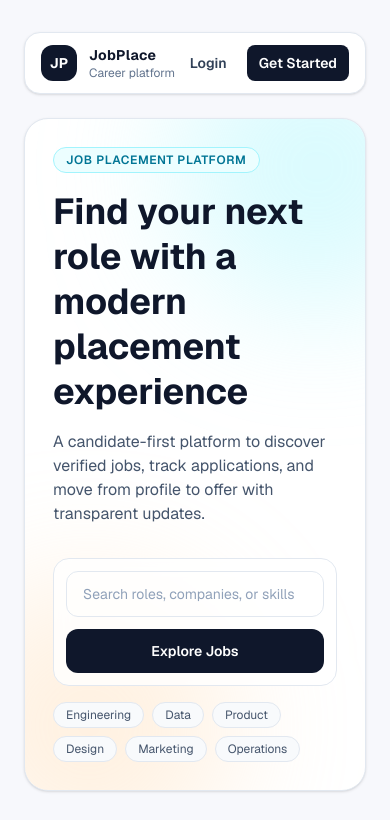
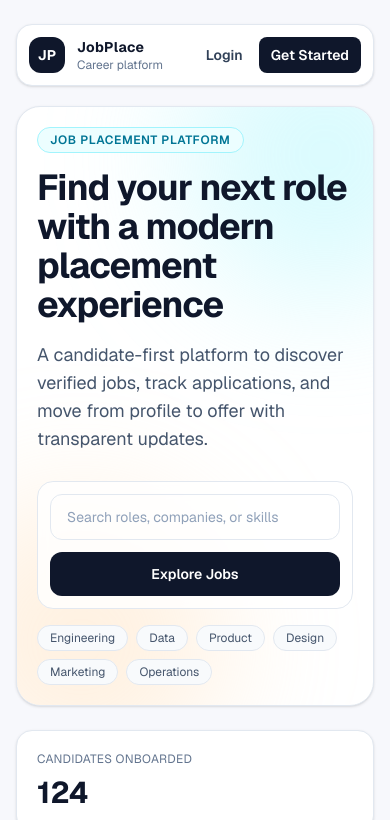
Before and after one commit to vitchcraftstudios/job-placement-platform, a Next.js app: page / in a window 390 px wide. Shown: the top 820 px of the page. Built offline with nearby package versions, Linux system fonts and the light colour scheme.

Commit message:
Improve mobile responsiveness for landing page

```diff
--- a/app/page.tsx
+++ b/app/page.tsx
@@ -20,8 +20,8 @@ const categories = ["Engineering", "Data", "Product", "Design", "Marketing", "Op
 export default function Home() {
   return (
     <div className="min-h-screen bg-[#f7f8fc] text-slate-900">
-      <main className="mx-auto w-full max-w-6xl px-6 py-8 sm:px-8 sm:py-12">
-        <header className="mb-6 flex items-center justify-between rounded-2xl border border-slate-200 bg-white px-4 py-3 shadow-sm sm:px-6">
+      <main className="mx-auto w-full max-w-6xl px-4 py-6 sm:px-8 sm:py-12">
+        <header className="mb-5 flex flex-wrap items-center justify-between gap-3 rounded-2xl border border-slate-200 bg-white px-3 py-3 shadow-sm sm:mb-6 sm:px-6">
           <div className="flex items-center gap-3">
             <span className="inline-flex h-9 w-9 items-center justify-center rounded-xl bg-slate-900 text-sm font-bold text-white">
               JP
@@ -45,17 +45,17 @@ export default function Home() {
               Resources
             </a>
           </nav>
-          <div className="flex items-center gap-2">
-            <button className="rounded-lg px-3 py-2 text-sm font-semibold text-slate-700 transition hover:bg-slate-100">
+          <div className="ml-auto flex items-center gap-2">
+            <button className="rounded-lg px-2 py-2 text-sm font-semibold text-slate-700 transition hover:bg-slate-100 sm:px-3">
               Login
             </button>
-            <button className="rounded-lg bg-slate-900 px-3 py-2 text-sm font-semibold text-white transition hover:bg-slate-700">
+            <button className="rounded-lg bg-slate-900 px-3 py-2 text-sm font-semibold text-white transition hover:bg-slate-700 sm:px-4">
               Get Started
             </button>
           </div>
         </header>
 
-        <section className="relative overflow-hidden rounded-3xl border border-slate-200 bg-white p-7 shadow-sm sm:p-10">
+        <section className="relative overflow-hidden rounded-3xl border border-slate-200 bg-white p-5 shadow-sm sm:p-10">
           <div className="pointer-events-none absolute -right-24 -top-24 h-72 w-72 rounded-full bg-cyan-200/40 blur-3xl" />
           <div className="pointer-events-none absolute -left-20 -bottom-20 h-72 w-72 rounded-full bg-orange-200/35 blur-3xl" />
 
@@ -63,21 +63,21 @@ export default function Home() {
             <p className="inline-flex rounded-full border border-cyan-200 bg-cyan-50 px-3 py-1 text-xs font-semibold uppercase tracking-wider text-cyan-700">
               Job Placement Platform
             </p>
-            <h1 className="mt-4 max-w-3xl text-4xl font-bold leading-tight sm:text-5xl">
+            <h1 className="mt-4 max-w-3xl text-4xl font-bold leading-[1.08] tracking-tight sm:text-5xl">
               Find your next role with a modern placement experience
             </h1>
-            <p className="mt-4 max-w-2xl text-base text-slate-600">
+            <p className="mt-4 max-w-2xl text-lg text-slate-600 sm:text-base">
               A candidate-first platform to discover verified jobs, track applications,
               and move from profile to offer with transparent updates.
             </p>
 
-            <div className="mt-8 flex flex-col gap-3 rounded-2xl border border-slate-200 bg-white/80 p-3 backdrop-blur sm:flex-row">
+            <div className="mt-7 flex flex-col gap-3 rounded-2xl border border-slate-200 bg-white/80 p-3 backdrop-blur sm:mt-8 sm:flex-row">
               <input
                 className="w-full rounded-xl border border-slate-200 px-4 py-3 text-sm outline-none placeholder:text-slate-400 focus:border-cyan-400"
                 placeholder="Search roles, companies, or skills"
                 readOnly
               />
-              <button className="rounded-xl bg-slate-900 px-5 py-3 text-sm font-semibold text-white transition hover:bg-slate-700">
+              <button className="w-full rounded-xl bg-slate-900 px-5 py-3 text-sm font-semibold text-white transition hover:bg-slate-700 sm:w-auto">
                 Explore Jobs
               </button>
             </div>
@@ -95,7 +95,7 @@ export default function Home() {
           </div>
         </section>
 
-        <section className="mt-8 grid gap-4 sm:grid-cols-2 lg:grid-cols-4">
+        <section className="mt-6 grid gap-3 sm:mt-8 sm:gap-4 sm:grid-cols-2 lg:grid-cols-4">
           <article className="rounded-2xl border border-slate-200 bg-white p-5 shadow-sm">
             <p className="text-xs uppercase tracking-wide text-slate-500">Candidates onboarded</p>
             <p className="mt-2 text-3xl font-bold">{pipeline.totalCandidates}</p>
@@ -114,8 +114,8 @@ export default function Home() {
           </article>
         </section>
 
-        <section className="mt-10 grid gap-6 lg:grid-cols-[1.2fr,0.8fr]">
-          <article className="rounded-3xl border border-slate-200 bg-white p-6 shadow-sm sm:p-8">
+        <section className="mt-8 grid gap-4 sm:mt-10 sm:gap-6 lg:grid-cols-[1.2fr,0.8fr]">
+          <article className="rounded-3xl border border-slate-200 bg-white p-5 shadow-sm sm:p-8">
             <div className="flex items-center justify-between">
               <h2 className="text-2xl font-semibold">Featured opportunities</h2>
               <a href="#" className="text-sm font-semibold text-cyan-700">
@@ -152,7 +152,7 @@ export default function Home() {
             </div>
           </article>
 
-          <article className="rounded-3xl border border-slate-200 bg-slate-900 p-6 text-white shadow-sm sm:p-8">
+          <article className="rounded-3xl border border-slate-200 bg-slate-900 p-5 text-white shadow-sm sm:p-8">
             <p className="text-sm font-semibold uppercase tracking-wider text-cyan-300">Success story</p>
             <h3 className="mt-3 text-2xl font-semibold">From application to offer in 17 days</h3>
             <p className="mt-4 text-sm text-slate-300">
@@ -167,7 +167,7 @@ export default function Home() {
           </article>
         </section>
 
-        <section className="mt-10 rounded-3xl border border-slate-200 bg-white p-6 shadow-sm sm:p-8">
+        <section className="mt-8 rounded-3xl border border-slate-200 bg-white p-5 shadow-sm sm:mt-10 sm:p-8">
           <h2 className="text-2xl font-semibold">How it works</h2>
           <div className="mt-6 grid gap-4 md:grid-cols-3">
             {processSteps.map((step, idx) => (
@@ -182,17 +182,17 @@ export default function Home() {
           </div>
         </section>
 
-        <section className="mt-10 rounded-3xl bg-gradient-to-r from-cyan-600 to-blue-600 p-7 text-white shadow-sm sm:p-10">
+        <section className="mt-8 rounded-3xl bg-gradient-to-r from-cyan-600 to-blue-600 p-5 text-white shadow-sm sm:mt-10 sm:p-10">
           <h2 className="max-w-2xl text-3xl font-bold">Ready to launch your career move?</h2>
           <p className="mt-3 max-w-xl text-sm text-cyan-50">
             This demo is built to evolve into production with auth, database, role-based
             access, and workflows for applications, interviews, and offers.
           </p>
-          <div className="mt-6 flex flex-wrap gap-3">
-            <button className="rounded-xl bg-white px-5 py-3 text-sm font-semibold text-slate-900 transition hover:bg-slate-100">
+          <div className="mt-6 flex flex-col gap-3 sm:flex-row sm:flex-wrap">
+            <button className="w-full rounded-xl bg-white px-5 py-3 text-sm font-semibold text-slate-900 transition hover:bg-slate-100 sm:w-auto">
               Create Candidate Profile
             </button>
-            <button className="rounded-xl border border-white/60 px-5 py-3 text-sm font-semibold text-white transition hover:bg-white/10">
+            <button className="w-full rounded-xl border border-white/60 px-5 py-3 text-sm font-semibold text-white transition hover:bg-white/10 sm:w-auto">
               Hire With Us
             </button>
           </div>
```
